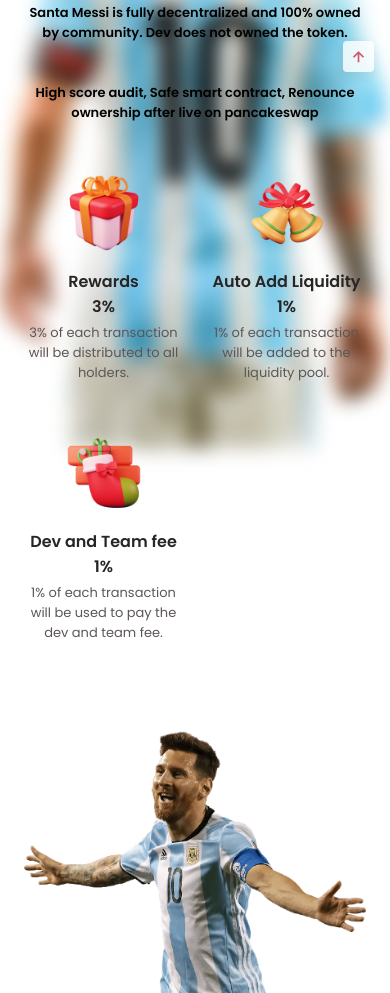
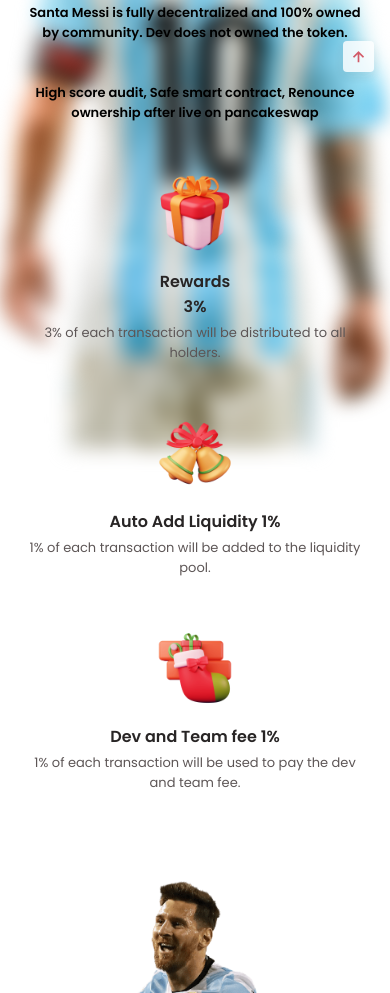
Before and after one commit to bayupratama15/santa-landing-page, a plain HTML site: page index.html in a window 390 px wide. Shown: the part 1025-2018 px from the top of the page. Drawn offline with nearby package versions, Linux system fonts and the light colour scheme.

Commit message:
updated grid column

```diff
--- a/assets/css/styles.css
+++ b/assets/css/styles.css
@@ -867,6 +867,9 @@
   .section__subtitle{
     color: #000;
   }
+  .giving__container {
+    grid-template-columns: auto;
+  }
 
  }
 
```
